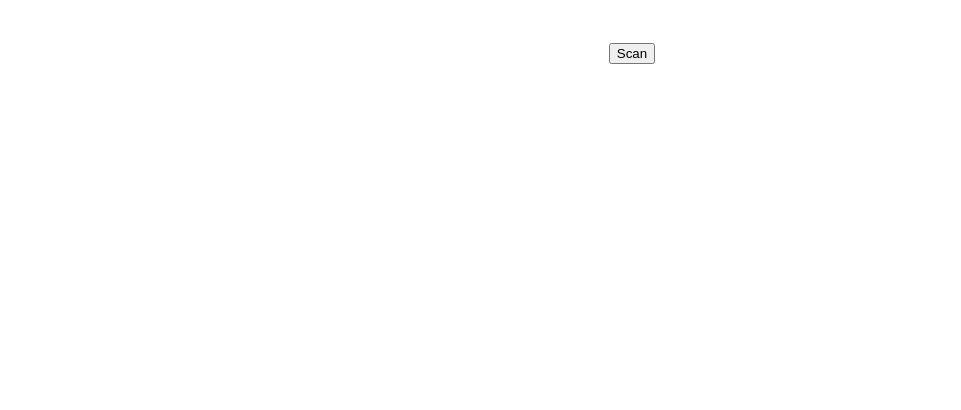
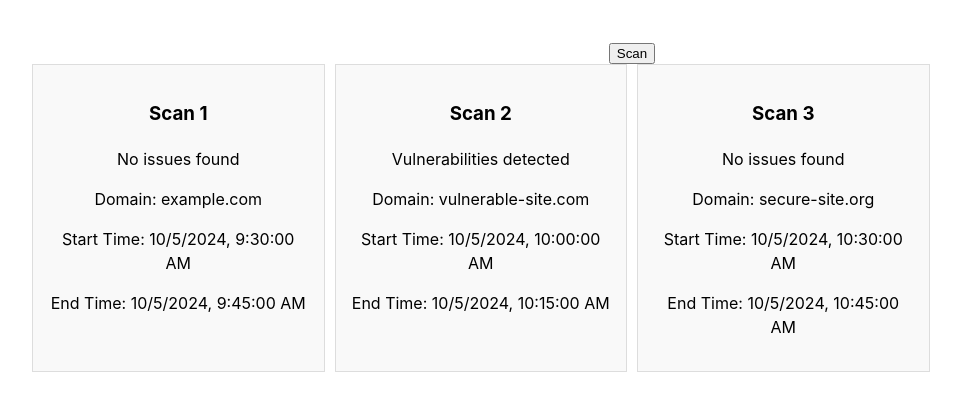
Before and after one commit to LevaniMigriauli/osint, a React (Vite) app: page / in a window 1280 px wide. Shown: the top 410 px of the page, without its empty margins (8-969 px from the left). Built offline with nearby package versions, Linux system fonts and the light colour scheme.

Commit message:
feat: initialize @hello-pangea/dnd and add reorderable mock data cards

```diff
--- a/package.json
+++ b/package.json
@@ -10,6 +10,7 @@
     "preview": "vite preview"
   },
   "dependencies": {
+    "@hello-pangea/dnd": "^17.0.0",
     "react": "^18.3.1",
     "react-dom": "^18.3.1",
     "react-modal": "^3.16.1",
--- a/src/pages/home/Home.jsx
+++ b/src/pages/home/Home.jsx
@@ -1,6 +1,7 @@
 import { useRef } from 'react'
 import ReactModal from '../../ui/lib/Modal.jsx'
 import classes from './Home.module.scss'
+import ReorderableScanList from './components/ScanList.jsx'
 
 const Home = () => {
   const modalRef = useRef(null)
@@ -22,6 +23,9 @@ const Home = () => {
       </header>
       <main>
 
+        <div>
+          <ReorderableScanList/>
+        </div>
       </main>
     </>
   )
--- /dev/null
+++ b/src/pages/home/components/ScanList.jsx
@@ -0,0 +1,87 @@
+import React, { useState, useEffect } from 'react';
+import { DragDropContext, Droppable, Draggable } from '@hello-pangea/dnd';
+import classes from './ScanList.module.scss';
+
+export const scanResults = [
+  {
+    id: '123',
+    name: 'Scan 1',
+    result: 'No issues found',
+    startTime: '2024-10-05T09:30:00',
+    endTime: '2024-10-05T09:45:00',
+    domainName: 'example.com',
+  },
+  {
+    id: '124',
+    name: 'Scan 2',
+    result: 'Vulnerabilities detected',
+    startTime: '2024-10-05T10:00:00',
+    endTime: '2024-10-05T10:15:00',
+    domainName: 'vulnerable-site.com',
+  },
+  {
+    id: '125',
+    name: 'Scan 3',
+    result: 'No issues found',
+    startTime: '2024-10-05T10:30:00',
+    endTime: '2024-10-05T10:45:00',
+    domainName: 'secure-site.org',
+  },
+];
+
+const ReorderableScanList = () => {
+  const [scans, setScans] = useState(() => {
+    const savedScans = localStorage.getItem('scans');
+    return savedScans ? JSON.parse(savedScans) : scanResults;
+  });
+
+  useEffect(() => {
+    localStorage.setItem('scans', JSON.stringify(scans));
+  }, [scans]);
+
+  const handleOnDragEnd = (result) => {
+    if (!result.destination) return;
+
+    const items = Array.from(scans);
+    const [reorderedItem] = items.splice(result.source.index, 1);
+    items.splice(result.destination.index, 0, reorderedItem);
+
+    setScans(items);
+  };
+
+  return (
+    <DragDropContext onDragEnd={handleOnDragEnd}>
+      <Droppable droppableId="scans">
+        {(provided) => (
+          <div
+            className={classes['grid-container']}
+            {...provided.droppableProps}
+            ref={provided.innerRef}
+          >
+            {scans.map((scan, index) => (
+              <Draggable key={scan.id} draggableId={scan.id.toString()} index={index}>
+                {(provided) => (
+                  <div
+                    className={classes.draggable}
+                    ref={provided.innerRef}
+                    {...provided.draggableProps}
+                    {...provided.dragHandleProps}
+                  >
+                    <h3>{scan.name}</h3>
+                    <p>{scan.result}</p>
+                    <p>Domain: {scan.domainName}</p>
+                    <p>Start Time: {new Date(scan.startTime).toLocaleString()}</p>
+                    <p>End Time: {new Date(scan.endTime).toLocaleString()}</p>
+                  </div>
+                )}
+              </Draggable>
+            ))}
+            {provided.placeholder}
+          </div>
+        )}
+      </Droppable>
+    </DragDropContext>
+  );
+};
+
+export default ReorderableScanList;
--- /dev/null
+++ b/src/pages/home/components/ScanList.module.scss
@@ -0,0 +1,13 @@
+.grid-container {
+  display: grid;
+  grid-template-columns: repeat(auto-fill, minmax(240px, 1fr));
+  column-gap: 10px;
+
+  .draggable {
+    padding: 16px;
+    margin-bottom: 8px;
+    background-color: #f9f9f9;
+    border: 1px solid #ddd;
+    cursor: pointer;
+  }
+}
```
Also changed, not shown: 1 other file (tests, documents, lock files or other folders).
